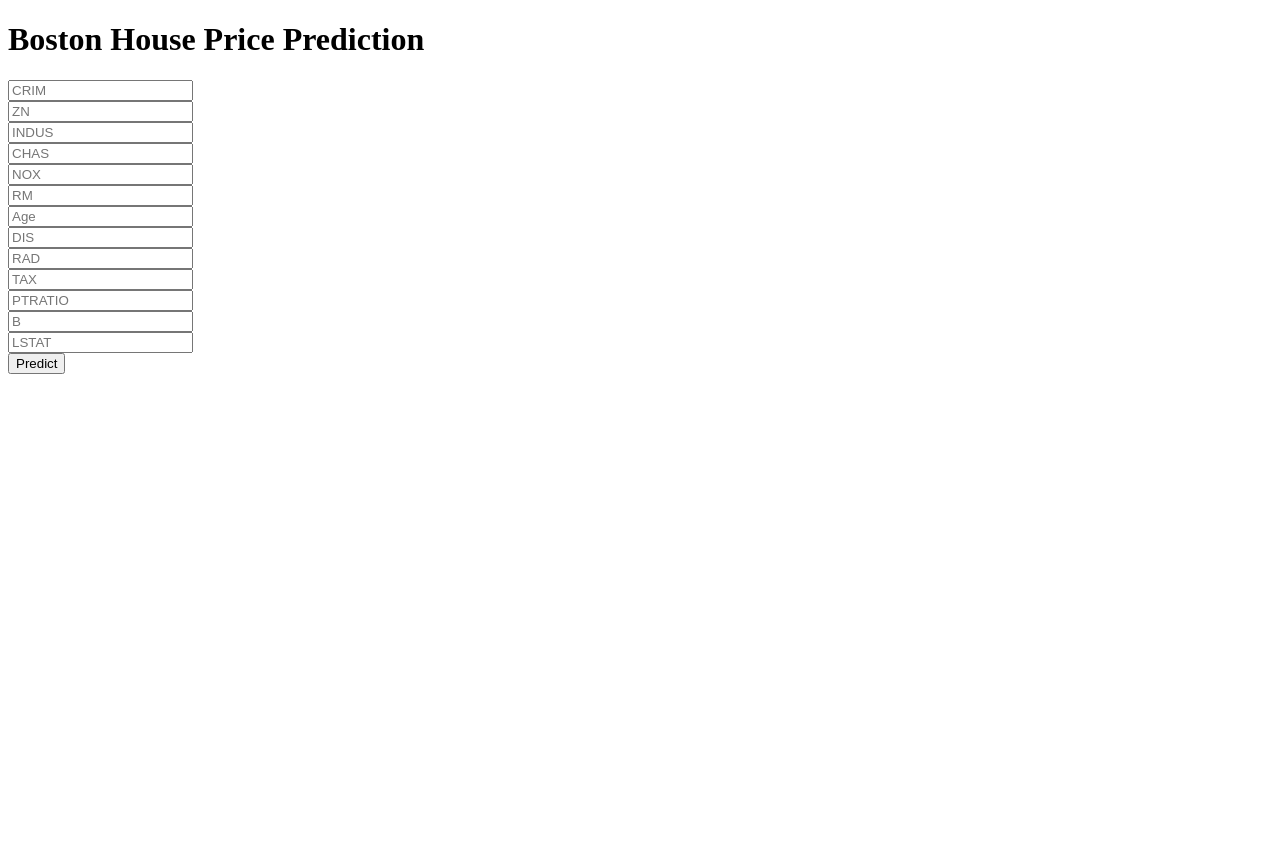
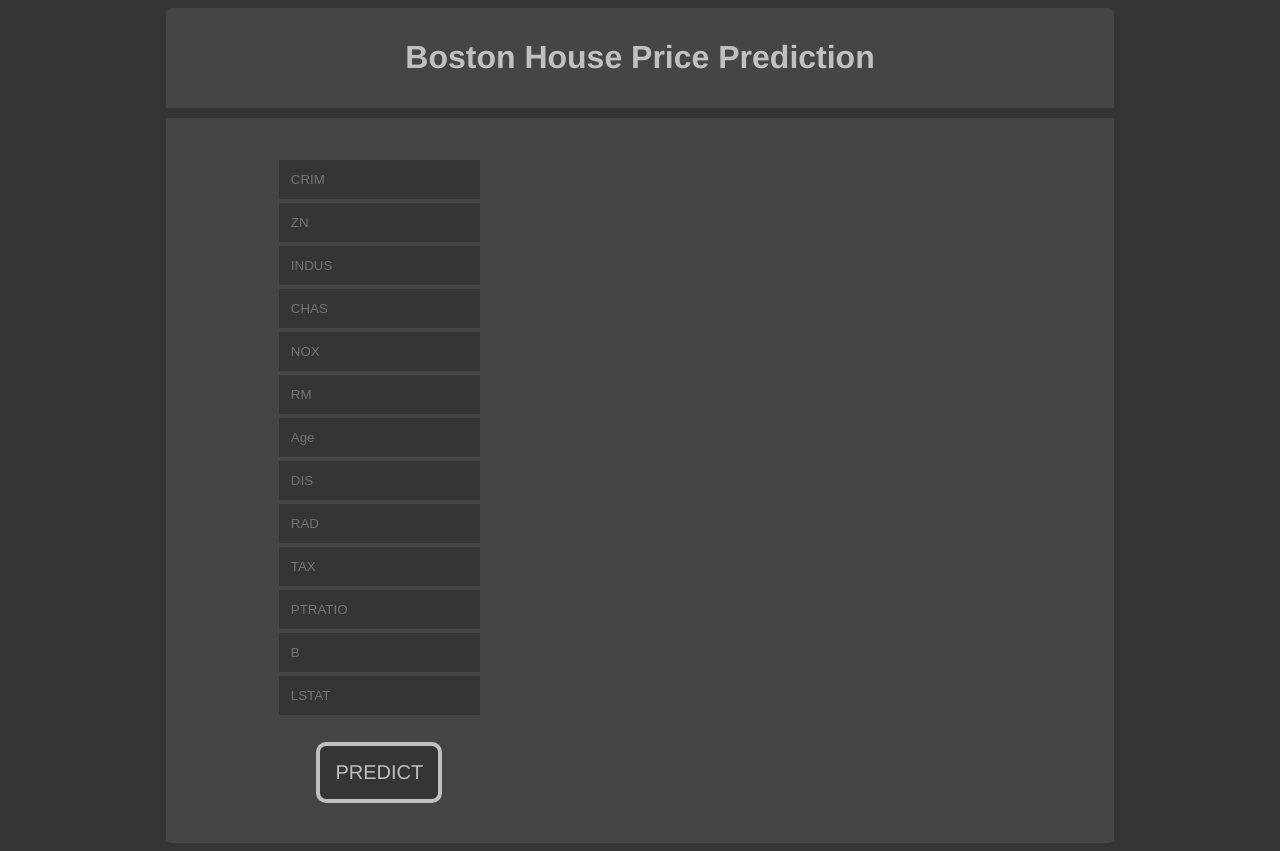
Before and after one commit to Rmarieta/DeployedMLApp, a Flask app: page / in a window 1280 px wide. Before the commit the page ends 374 px from the top, so only its background shows below. Run offline with Flask 2, Linux system fonts and the light colour scheme; parts of the project's set-up code (start-up, migrations or seed data) failed here and were passed over.

Commit message:
push final version

```diff
--- a/app.py
+++ b/app.py
@@ -23,9 +23,10 @@ def predictapi() :
 def predict() :
     data = [float(elem) for elem in request.form.values()]
     inp = std_scaler.transform(np.array(data).reshape(1,-1))
-    out = model.predict(inp)[0]
-    return render_template("home_page.html",prediction=f"Predicted housing price : {out}")
+    out = round(model.predict(inp)[0],2)
+    return render_template("home_page.html",prediction=f"$ {out}")
 
 if __name__ == "__main__" :
 
-    app.run(debug=True)
+    app.run(debug=True, host='0.0.0.0')
+    #app.run(debug=True)
--- a/requirements.txt
+++ b/requirements.txt
@@ -2,5 +2,5 @@ Flask==2.2.2
 scikit-learn==0.23.2
 pandas==1.3.5
 numpy==1.21.6
-gunicorn
+gunicorn==20.1.0
 matplotlib==3.5.3
--- a/templates/home_page.html
+++ b/templates/home_page.html
@@ -23,13 +23,79 @@
       rel="stylesheet"
       type="text/css"
     />
+
+    <style>
+      body {
+        background-color: #353535;
+        text-align: center;
+        display: flex;
+        justify-content: center;
+        font-family: "Franklin Gothic Medium", "Arial Narrow", Arial, sans-serif;
+      }
+      .login {
+        background-color: #454545;
+        width: 75%;
+        border-radius: 5px;
+        text-align: center;
+      }
+      .title {
+        color: #c0c0c0;
+        border-bottom: solid 10px #353535;
+        padding: 10px;
+        margin-bottom: 40px;
+      }
+      input {
+        background-color: #353535;
+        box-shadow: none;
+        border: none;
+        margin: 2px;
+        padding: 12px;
+        color: #c0c0c0;
+      }
+      .formdiv {
+        width: 45%;
+        float: left;
+      }
+      button {
+        margin-top: 25px;
+        margin-bottom: 40px;
+        background-color: #353535;
+        border: #c0c0c0 solid 4px;
+        color: #c0c0c0;
+        padding: 15px;
+        font-family: "Franklin Gothic Medium", "Arial Narrow", Arial, sans-serif;
+        font-size: 20px;
+        border-radius: 10px;
+      }
+      .predcontainer {
+        width: 55%;
+        float: right;
+        display: flex;
+        justify-content: center;
+        background-color: #454545;
+      }
+      .pred {
+        color: #c0c0c0;
+        width: 55%;
+        padding: 35px;
+        border-radius: 10px;
+        background-color: #353535;
+        font-size: 18px;
+        line-height: 26px;
+      }
+      .predp {
+        font-size: 30px;
+      }
+    </style>
   </head>
 
   <body>
     <div class="login">
+      <div class="title">
         <h1>Boston House Price Prediction</h1>
-
+      </div>
       <!-- Main Input For Receiving Query to our ML -->
+      <div class="formdiv">
         <form action="{{ url_for('predict')}}" method="post">
           <input
             type="text"
@@ -97,7 +163,12 @@
             placeholder="PTRATIO"
             required="required"
           /><br />
-        <input type="text" name="B" placeholder="B" required="required" /><br />
+          <input
+            type="text"
+            name="B"
+            placeholder="B"
+            required="required"
+          /><br />
           <input
             type="text"
             name="LSTAT"
@@ -106,13 +177,23 @@
           /><br />
 
           <button type="submit" class="btn btn-primary btn-block btn-large">
-          Predict
+            PREDICT
           </button>
         </form>
-
-      <br />
-      <br />
       </div>
-    {{prediction}}
+      {% if prediction == null %}
+      <div></div>
+      {% else %}
+      <div class="predcontainer">
+        <div class="pred">
+          <p>
+            With all the input values, the trained linear regressor predicts a
+            housing price of :
+          </p>
+          <p class="predp">{{prediction}}</p>
+        </div>
+      </div>
+      {% endif %}
+    </div>
   </body>
 </html>
```
Also changed, not shown: src/model.py (added, +38 -0 lines), 3 other files. Lines whose indentation alone changed are shown as unchanged.
